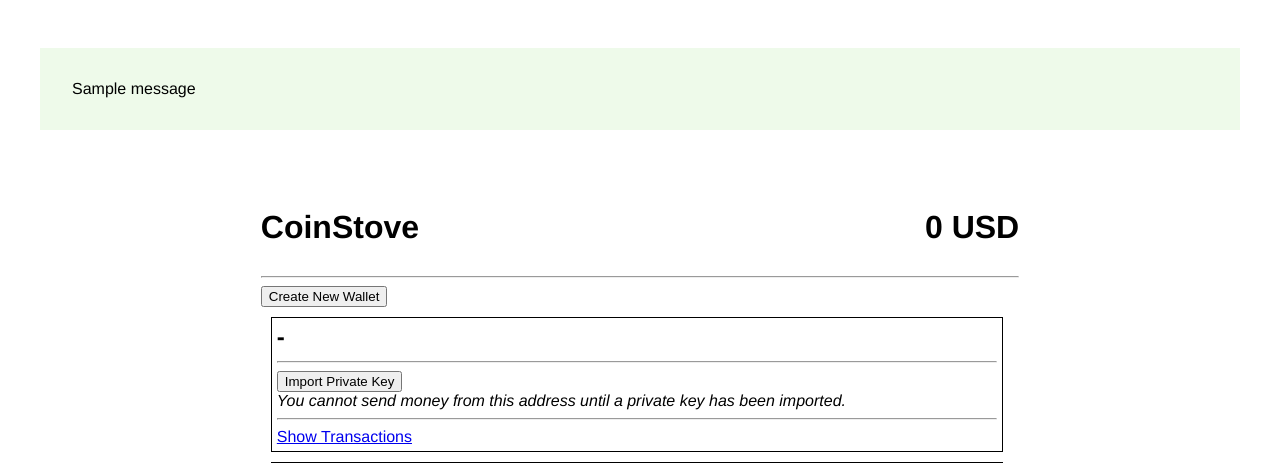
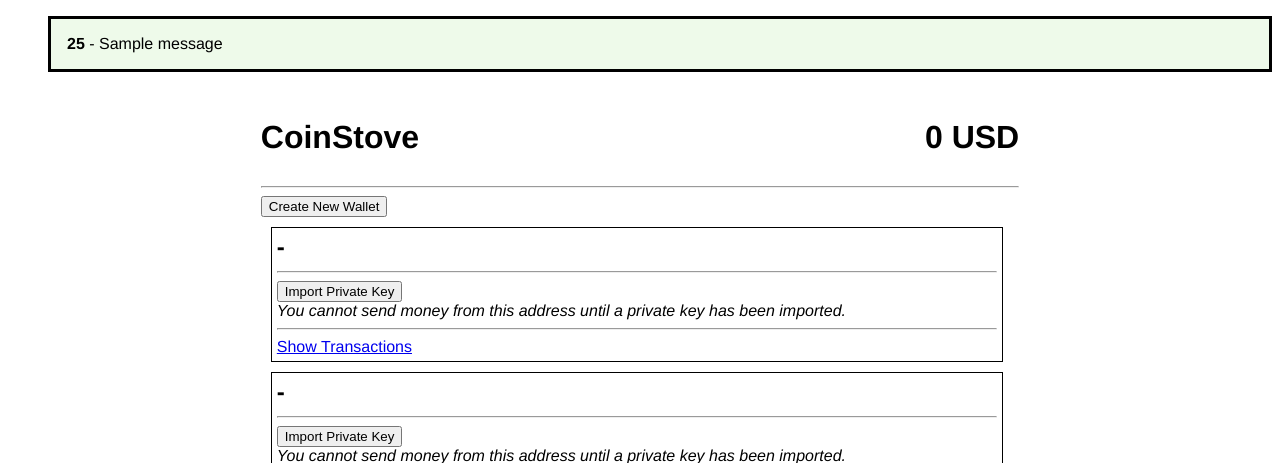
Before and after one commit to priestc/CryptoCollector, a Django app: page /wallet/ in a window 1280 px wide. Shown: the top 463 px of the page. Run offline with Django 3.2, Linux system fonts and the light colour scheme; tables that the repository leaves empty hold one stand-in row (values such as "Sample post"); one stand-in notice (Sample message) is shown; parts of the project's set-up code (start-up, migrations or seed data) failed here and were passed over; some libraries are stand-ins or nearby versions.

Commit message:
better styling for error messages

```diff
--- a/main/templates/base.html
+++ b/main/templates/base.html
@@ -3,25 +3,31 @@
     <head>
         <script src="//ajax.googleapis.com/ajax/libs/jquery/1.11.1/jquery.min.js"></script>
         <style>
-            #contrib-messages {
-                border:0px solid #C8DCC2;
-                margin:1em 0;
-                padding: 2em;
+            #contrib-messages li {
+                margin: 1em 0;
+                padding: 1em;
+                border-style: solid;
+                border-width: 3px;
             }
-            #contrib-messages li {padding: 2em; list-style: none;}
+            #contrib-messages li {padding: 1em; list-style: none;}
 
             #contrib-messages .debug{ background: #EEFAEA; }
             #contrib-messages .info{ background: #EEFAEA; }
             #contrib-messages .success{ background: #EEFAEA; }
             #contrib-messages .warning{ background: #FF3333; }
-            #contrib-messages .error{ background: #FF3333; }
+            #contrib-messages .error{
+                background: #f0aca5;
+                border-color: red
+            }
         </style>
     </head>
     <body>
     {% if messages %}
     <ul id="contrib-messages">
         {% for message in messages %}
-        <li{% if message.tags %} class="{{ message.tags }}"{% endif %}>{{ message }}</li>
+        <li{% if message.tags %} class="{{ message.tags }}"{% endif %}>
+            <strong>{{ message.level }}</strong> - {{ message }}
+        </li>
         {% endfor %}
     </ul>
     {% endif %}
```
Also changed, not shown: wallet/views.py (line endings or trailing spaces).
